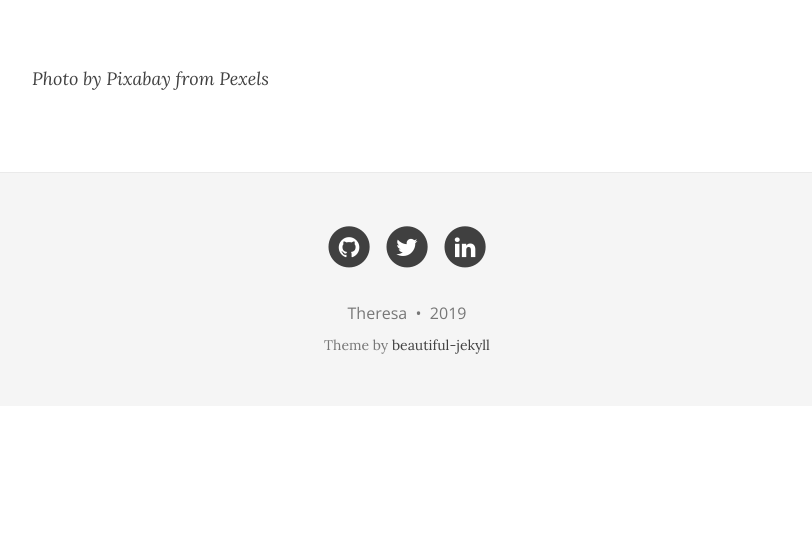
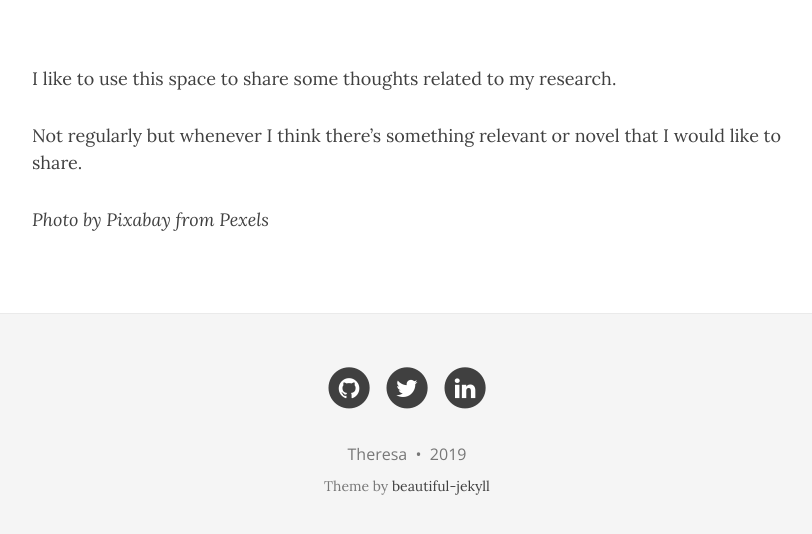
Before and after one commit to reslbesl/theresa.github.io, a Jekyll site: the page built from privacy.md, in a window 1280 px wide and 1090 px high. Shown: the part 543-1077 px from the top of the window, without its empty margins (233-1045 px from the left). Built offline with Jekyll 4.4.1, drawn with Linux system fonts in a browser that asks for light colours; nearby versions of some CDN libraries.

```diff
--- a/privacy.md
+++ b/privacy.md
@@ -5,6 +5,8 @@
 use-site-title: true
 bigimg: /img/privacy.jpg
 ---
+I like to use this space to share some thoughts related to my research.
 
+Not regularly but whenever I think there's something relevant or novel that I would like to share.
 
 *Photo by Pixabay from Pexels*
```
